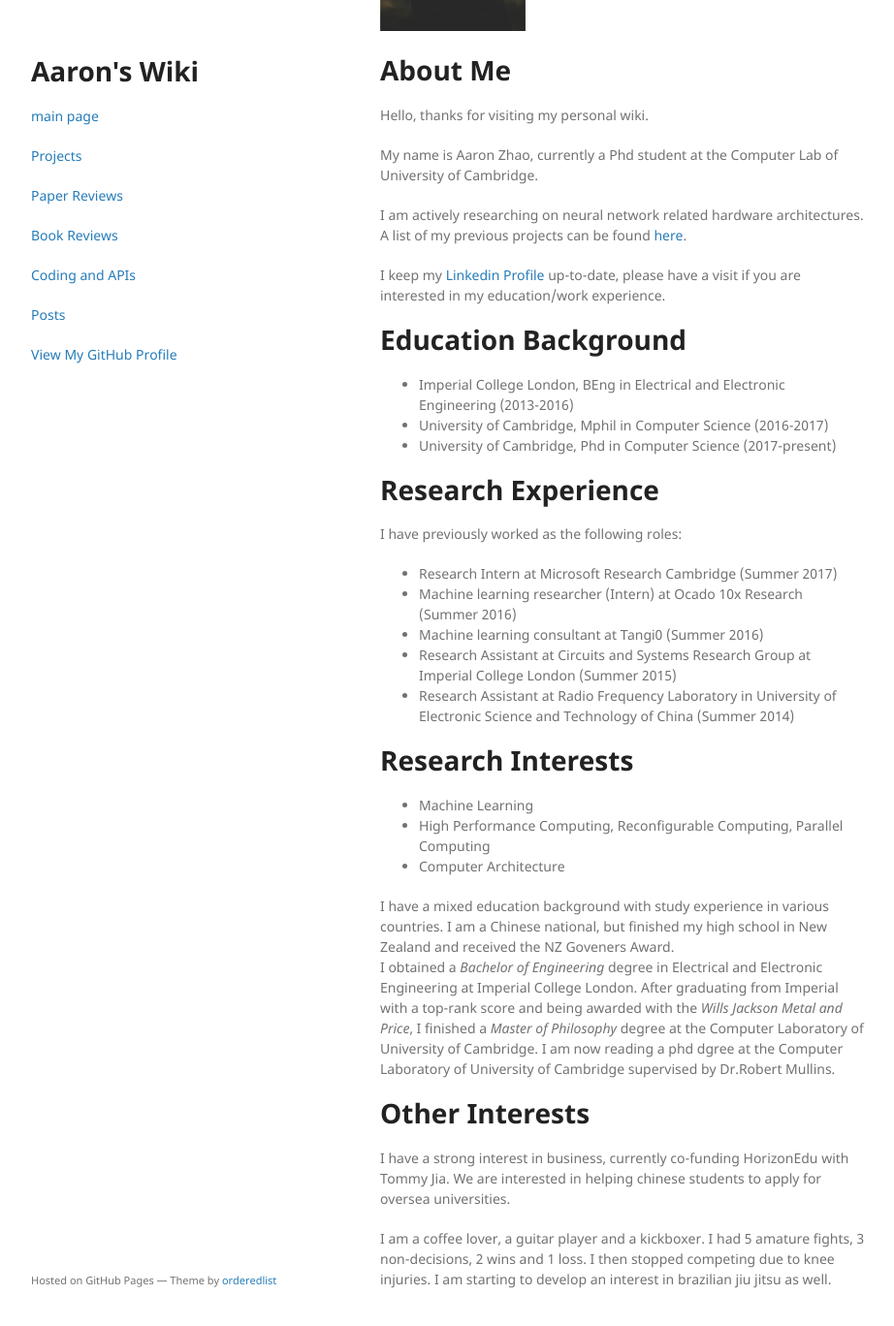
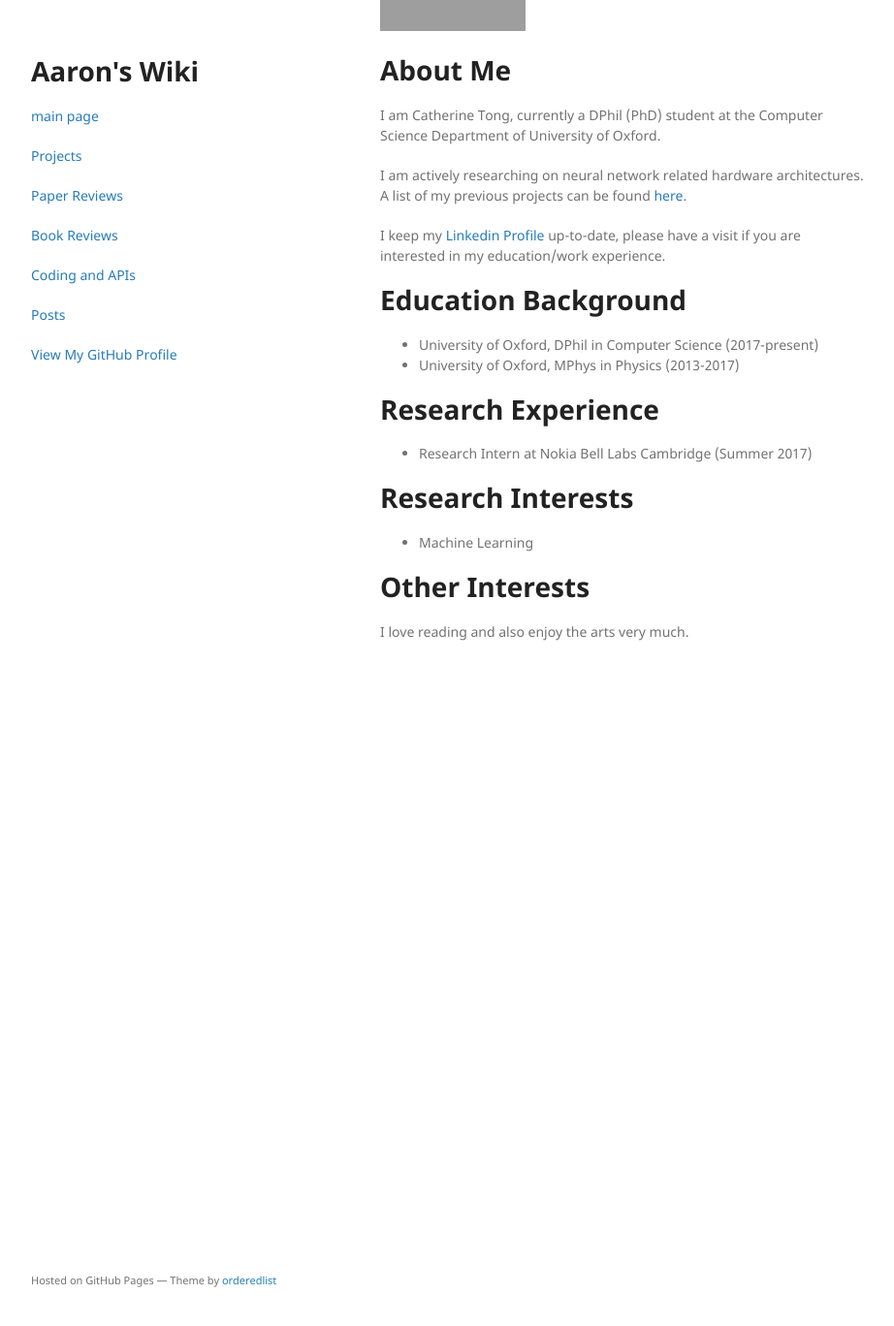
Before and after one commit to egctong/egctong.github.io, a Jekyll site: the page built from index.md, in a window 1280 px wide and 1400 px high, scrolled down 176 px. Shown: the top 1368 px of the window at 97% size, without its empty margins (178-1100 px from the left). Built offline with Jekyll 4.4.1, drawn with Linux system fonts in a browser that asks for light colours; after the commit the page ends 908 px from its top, so only the background shows below that; grey boxes are pictures that could not be loaded.

Commit message:
changed description

```diff
--- a/index.md
+++ b/index.md
@@ -2,13 +2,11 @@
 layout: default
 ---
 
-<img src="aaron_zhao.png" alt="Aaron Zhao" style="width:150px;height:150px;">
+<img src="ct.png" alt="Catherine Tong" style="width:150px;height:150px;">
 
 # [](#Introduction) About Me
 
-Hello, thanks for visiting my personal wiki.
-
-My name is Aaron Zhao, currently a Phd student at the Computer Lab of University of Cambridge.
+I am Catherine Tong, currently a DPhil (PhD) student at the Computer Science Department of University of Oxford.
 
 I am actively researching on neural network related hardware architectures. A list of my previous projects can be found [here](/blog/projects/projects_sum.html).
 
@@ -16,38 +14,18 @@ I keep my [Linkedin Profile](https://www.linkedin.com/in/yiren-aaron-zhao-baa8b5
 
 
 # [](#interests) Education Background
-* Imperial College London, BEng in Electrical and Electronic Engineering (2013-2016)
-* University of Cambridge, Mphil in Computer Science (2016-2017)
-* University of Cambridge, Phd in Computer Science (2017-present)
+* University of Oxford, DPhil in Computer Science (2017-present)
+* University of Oxford, MPhys in Physics (2013-2017)
 
 # [](#interests) Research Experience
-I have previously worked as the following roles:
 
-* Research Intern at Microsoft Research Cambridge (Summer 2017)
-* Machine learning researcher (Intern) at Ocado 10x Research (Summer 2016)
-* Machine learning consultant at Tangi0 (Summer 2016)
-* Research Assistant at Circuits and Systems Research Group at Imperial College London (Summer 2015)
-* Research Assistant at Radio Frequency Laboratory in University of Electronic Science and Technology of China (Summer 2014)
-
+* Research Intern at Nokia Bell Labs Cambridge (Summer 2017)
 
 # [](#interests) Research Interests
 * Machine Learning
-* High Performance Computing, Reconfigurable Computing, Parallel Computing
-* Computer Architecture
-
-
-I have a mixed education background with study experience in various countries.
-I am a Chinese national, but finished my high school in New Zealand and received the NZ Goveners Award.
-I obtained a _Bachelor of Engineering_ degree in Electrical and Electronic Engineering at Imperial College London.
-After graduating from Imperial with a top-rank score and being awarded with the _Wills Jackson Metal and Price_,
-I finished a _Master of Philosophy_ degree at the Computer Laboratory of University of Cambridge.
-I am now reading a phd dgree at the Computer Laboratory of University of Cambridge supervised by Dr.Robert Mullins.
 
 # [](#interests) Other Interests
-I have a strong interest in business, currently co-funding HorizonEdu with Tommy Jia. We are interested in helping chinese students to apply for oversea universities.
-
-I am a coffee lover, a guitar player and a kickboxer. I had 5 amature fights, 3 non-decisions, 2 wins and 1 loss. I then stopped competing due to knee injuries.
-I am starting to develop an interest in brazilian jiu jitsu as well.
+I love reading and also enjoy the arts very much.
 
 <!--
 # [](#projects)Projects
```
Also changed, not shown: 1 other file.
